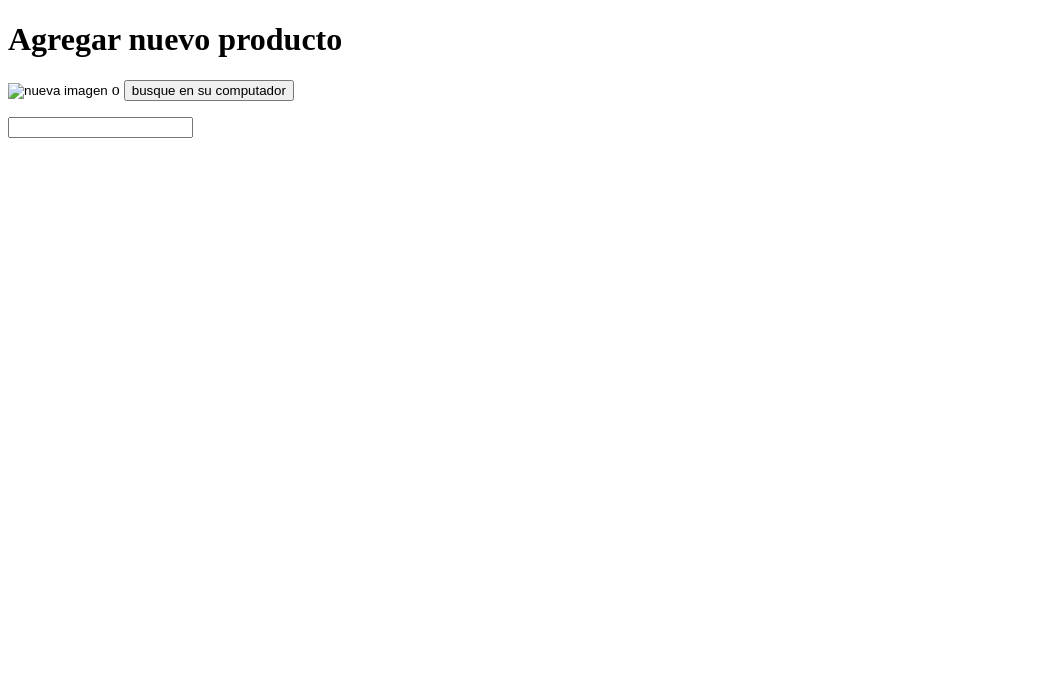
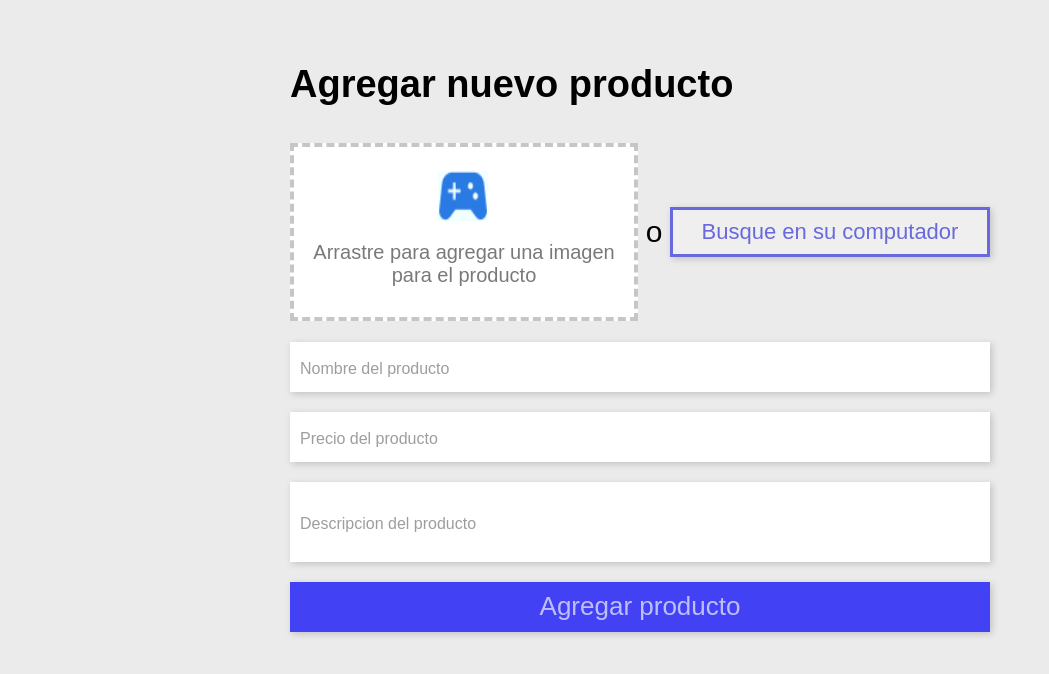
Before and after one commit to MarcoEAEsteban/aluraGeek, a plain HTML site: page productos.html in a window 1280 px wide. Shown: the whole page, without its empty margins (0-1049 px from the left). Drawn offline with Linux system fonts and the light colour scheme.

Commit message:
agregar nuevo producto

```diff
--- a/productos.html
+++ b/productos.html
@@ -6,25 +6,122 @@
     <meta name="viewport" content="width=device-width, initial-scale=1.0">
     <title>Productos</title>
     <style>
+      *{
+        padding: 0px;
+        font-family: Arial, Helvetica, sans-serif;
+        outline: none;
+      }
+      body{
+        background-color: rgba(169, 169, 169, 0.233);
+      }
+
+
+      form{
+        width: 700px;
+        padding: 30px 0px;
+        margin: auto;
+      }
+
+      form>h1{
+        font-size: 38px;
+      }
+      .copy{
+        height: 200px;
+        display: flex;
+        justify-content: space-between;
+        align-items: center;
+        font-size: 30px;
+      }
+      .copy >input{
+        width: 320px;
+        height: 50px;
+        border: 3px solid rgba(42, 42, 214, 0.678);
+        color: rgba(42, 42, 214, 0.678);
+      }
+      .agregar_foto{
+        display: flex;
+        flex-direction: column;
+        text-align: center;
+        justify-content: end;
+        background-color: white;
+        width: 320px;
+        height: 150px;
+        border: 4px solid rgba(0, 0, 0, 0.219);
+        border-style: dashed;
+        padding: 10px;
+
+      }
+
+      .agregar_foto>img{
+        width: 50px;
+        height: 50px;
+        background-color: azure;
+        position: relative;
+        left: 42%;
+      }
+      .agregar_foto>p{
+        color: rgba(0, 0, 0, 0.527);
+        font-size: 20px;
+        padding: 0 5px;
+      }
+
+      form > div > input{
+        width: 700px;
+        height: 50px;
+        margin: 10px 0px;
+        box-shadow: 2px 2px 7px rgba(0, 0, 0, 0.178);
+        border: rgba(0, 0, 0, 0.37);
+        font-size: 22px;
+      }
+
+      .agregar > input{
+        width: 700px;
+        height: 50px;
+        color: rgba(255, 255, 255, 0.658);
+        background-color: rgba(55, 55, 245, 0.938);
+        border: rgba(55, 55, 245, 0.938);
+        font-size: 26px;
+      }
+      .descripcion{
+        height: 80px;
+      }
+      ::placeholder{
+        padding-left: 10px;
+        opacity: 70%;
+        font-size: 16px;
+      }
 
 
     </style>
 </head>
 <body>
-    <head>
-        <h1>Agregar nuevo producto</h1>
-    </head>
     <main>
-        <form action="">
-            <p>
-                <input type="image" src="" alt="nueva imagen"> o
-                <input type="button" value="busque en su computador">
-            </p>
-            <p>
-                <label for=""></label>
-                <input type="text" name="" id="">
-                <label for=""></label>
-            </p>
+        <form action="ejemplo.php" method="post">
+            <h1>Agregar nuevo producto</h1>
+            <div class="copy">
+                <div class="agregar_foto">
+                    <img src="fotos_tienda/Vector.png" alt="">
+                    <p>
+                        Arrastre para agregar una imagen para el producto
+                    </p>
+                </div> o
+                <input type="button" value="Busque en su computador">
+            </div>
+            <div>
+                <label for="iproducto"></label>
+                <input type="text" name="" id="iproducto" placeholder="Nombre del producto">
+            </div>
+            <div>
+                <label for="iprecio"></label>
+                <input type="number" name="" id="iprecio" placeholder="Precio del producto">
+            </div>
+            <div>
+                <label for="idescripcion"></label>
+                <input type="text" name="" id="idescripcion" placeholder="Descripcion del producto" class="descripcion">
+            </div>
+            <div class="agregar">
+                <input type="submit" value="Agregar producto">
+            </div>
 
         </form>
     </main>
```
